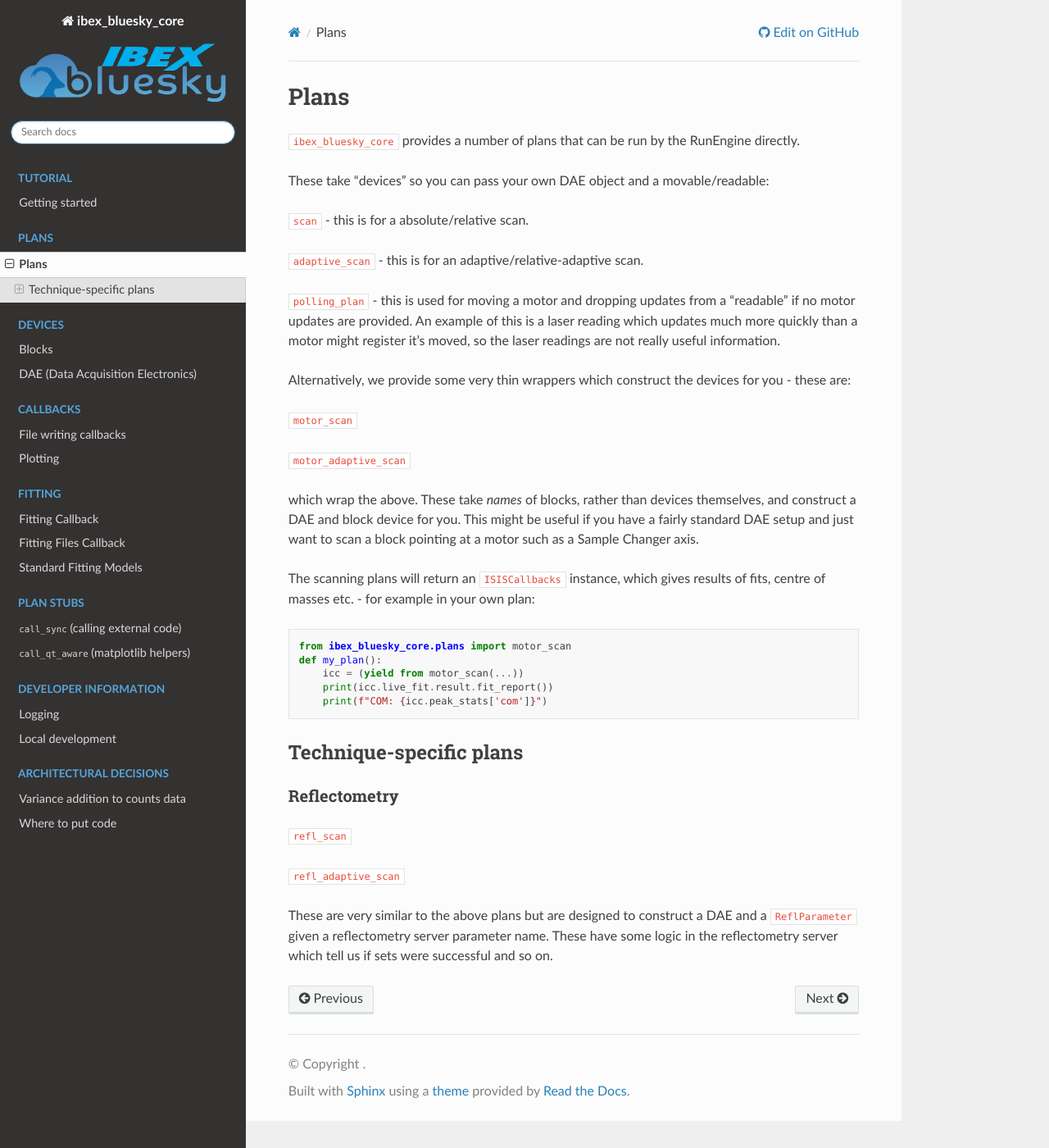
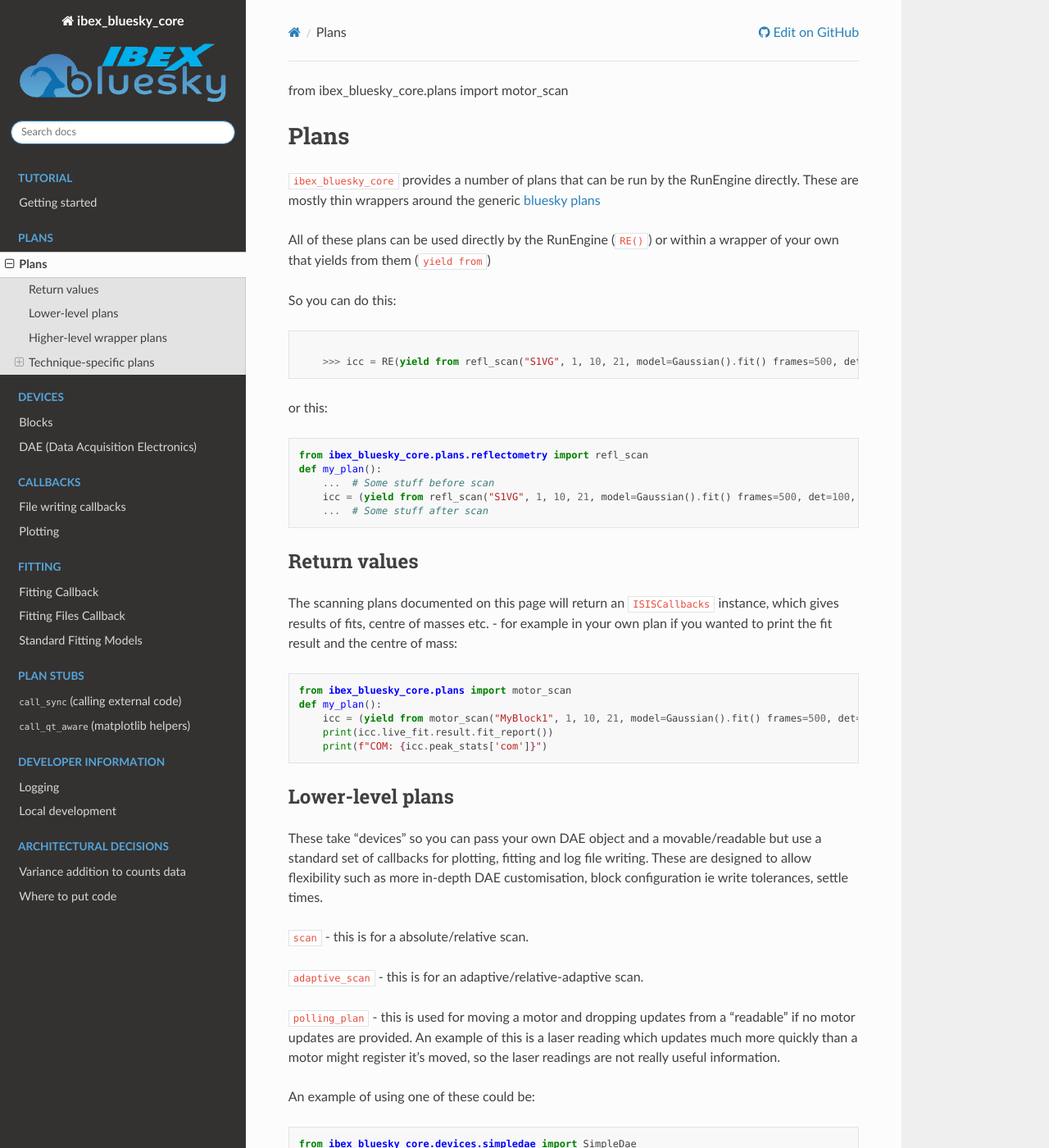
Before and after one commit to ISISComputingGroup/ibex_bluesky_core, a Sphinx documentation site: the page built from doc/plans/plans.md, in a window 1280 px wide and 1400 px high. Shown: the whole window at 82% size. Built offline with Sphinx 7.4.7 and the Read the Docs theme 3.1.0, drawn with Linux system fonts in a browser that asks for light colours; pages that are not in the unit, such as notebooks, are missing from menus; some of the changed text lies outside the part shown.

Commit message:
improve documentation

````diff
--- a/doc/plans/plans.md
+++ b/doc/plans/plans.md
@@ -1,8 +1,43 @@
+from ibex_bluesky_core.plans import motor_scan
+
 # Plans
 
-`ibex_bluesky_core` provides a number of plans that can be run by the RunEngine directly.
+`ibex_bluesky_core` provides a number of plans that can be run by the RunEngine directly. These are mostly thin wrappers around the generic [bluesky plans](https://blueskyproject.io/bluesky/main/plans.html)
 
-These take "devices" so you can pass your own DAE object and a movable/readable:
+All of these plans can be used directly by the RunEngine (`RE()`) or within a wrapper of your own that yields from them (`yield from`)
+
+So you can do this:
+
+```python
+
+    >>> icc = RE(yield from refl_scan("S1VG", 1, 10, 21, model=Gaussian().fit() frames=500, det=100, mon=3, pixel_range=6, periods=True, save_run=False))
+```
+
+or this:
+
+```python
+from ibex_bluesky_core.plans.reflectometry import refl_scan
+def my_plan():
+    ...  # Some stuff before scan
+    icc = (yield from refl_scan("S1VG", 1, 10, 21, model=Gaussian().fit() frames=500, det=100, mon=3, pixel_range=6, periods=True, save_run=False))
+    ...  # Some stuff after scan
+```
+
+## Return values
+
+The scanning plans documented on this page will return an [`ISISCallbacks`](ibex_bluesky_core.callbacks.ISISCallbacks) instance, which gives results of fits, centre of masses etc. - for example in your own plan if you wanted to print the fit result and the centre of mass:
+
+```python
+from ibex_bluesky_core.plans import motor_scan
+def my_plan():
+    icc = (yield from motor_scan("MyBlock1", 1, 10, 21, model=Gaussian().fit() frames=500, det=100, mon=3, pixel_range=6, periods=True, save_run=False))
+    print(icc.live_fit.result.fit_report())
+    print(f"COM: {icc.peak_stats['com']}")
+```
+
+## Lower-level plans
+
+These take "devices" so you can pass your own DAE object and a movable/readable but use a standard set of callbacks for plotting, fitting and log file writing. These are designed to allow flexibility such as more in-depth DAE customisation, block configuration ie write tolerances, settle times.
 
 [`scan`](ibex_bluesky_core.plans.scan) - this is for a absolute/relative scan.
 
@@ -10,24 +45,40 @@
 
 [`polling_plan`](ibex_bluesky_core.plans.polling_plan) - this is used for moving a motor and dropping updates from a "readable" if no motor updates are provided. An example of this is a laser reading which updates much more quickly than a motor might register it's moved, so the laser readings are not really useful information.
 
+An example of using one of these could be:
+
+```python
+from ibex_bluesky_core.devices.simpledae import SimpleDae
+from ibex_bluesky_core.devices.block import BlockRw, BlockWriteConfig
+from ibex_bluesky_core.plans import scan
+from ibex_bluesky_core.callbacks.fitting.fitting_utils import Linear
+
+def my_plan():
+    dae = SimpleDae(...) # Give your DAE options here
+    block = BlockRw("my_block", write_config=BlockWriteConfig(settle_time_s=5)) # This block needs a settle time of 5 seconds
+    icc = (yield from scan(dae, block, 1, 10, 21, model=Linear().fit()))
+    print(icc.peak_stats['com']) # print the centre of mass
+
+```
+
+which would be used on the console like so: `RE(my_plan)`
+
+## Higher-level wrapper plans
 Alternatively, we provide some very thin wrappers which construct the devices for you - these are:
 
 [`motor_scan`](ibex_bluesky_core.plans.motor_scan)
 
 [`motor_adaptive_scan`](ibex_bluesky_core.plans.motor_scan)
 
-which wrap the above. These take _names_ of blocks, rather than devices themselves, and construct a DAE and block device for you. This might be useful if you have a fairly standard DAE setup and just want to scan a block pointing at a motor such as a Sample Changer axis.
+which wrap the above respectively. These take _names_ of blocks, rather than devices themselves, and construct a DAE and block device for you. This might be useful if you have a fairly standard DAE setup and just want to scan a block pointing at a motor such as a Sample Changer axis.
 
-The scanning plans will return an [`ISISCallbacks`](ibex_bluesky_core.callbacks.ISISCallbacks) instance, which gives results of fits, centre of masses etc. - for example in your own plan:
+for example if you just wanted to scan over a motor, wait for 400 frames, and perform a linear fit, you can just write this in the console:
 
 ```python
-from ibex_bluesky_core.plans import motor_scan
-def my_plan():
-    icc = (yield from motor_scan(...))
-    print(icc.live_fit.result.fit_report())
-    print(f"COM: {icc.peak_stats['com']}")
+>>> from ibex_bluesky_core.plans import motor_scan
+>>> from ibex_bluesky_core.callbacks.fitting.fitting_utils import Linear
+>>> RE(motor_scan("motor_block", 1, 10, 11, model=Linear().fit(), frames=400, det=1, mon=3))
 ```
-
 
 ## Technique-specific plans
 
@@ -37,4 +88,4 @@
 
 [`refl_adaptive_scan`](ibex_bluesky_core.plans.reflectometry.refl_adaptive_scan)
 
-These are very similar to the above plans but are designed to construct a DAE and a [`ReflParameter`](ibex_bluesky_core.devices.reflectometry.ReflParameter) given a reflectometry server parameter name. These have some logic in the reflectometry server which tell us if sets were successful and so on.
+These are very similar to the above high-level plans but are designed to construct a DAE and a [`ReflParameter`](ibex_bluesky_core.devices.reflectometry.ReflParameter) given a reflectometry server parameter name (ie. "S1VG" or "THETA"). These parameters some logic in the reflectometry server which tell us if sets were successful, so we provide a device that uses this.
````
